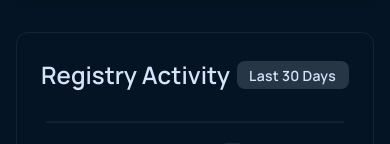
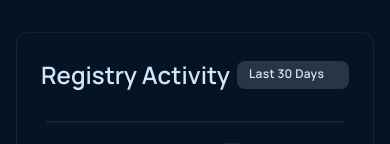
Before and after one commit to UsamaA7med/wizard_dashboard, a React (Vite) app: page / in a window 390 px wide. Shown: the part 700-844 px from the top of the page. Built offline with nearby package versions, Linux system fonts and the light colour scheme; no server answers.

Commit message:
responsive changes

```diff
--- a/src/components/charts/RegistryChart.tsx
+++ b/src/components/charts/RegistryChart.tsx
@@ -26,7 +26,7 @@ const RegistryChart = () => {
         <p className="font-semibold text-[24px] text-[#D4E4FA]">
           Registry Activity
         </p>
-        <p className="bg-[#273647] rounded-[8px] w-[112px] h-[28px] py-[4px] px-[12px] text-[14px] font-semibold tracking-[0.28px] text-[#D4E4FA]">
+        <p className="bg-[#273647] rounded-[8px] w-[112px] h-[28px] py-[4px] px-[12px] text-[12px] md:text-[14px] font-semibold tracking-[0.28px] text-[#D4E4FA]">
           Last 30 Days
         </p>
       </div>
```
